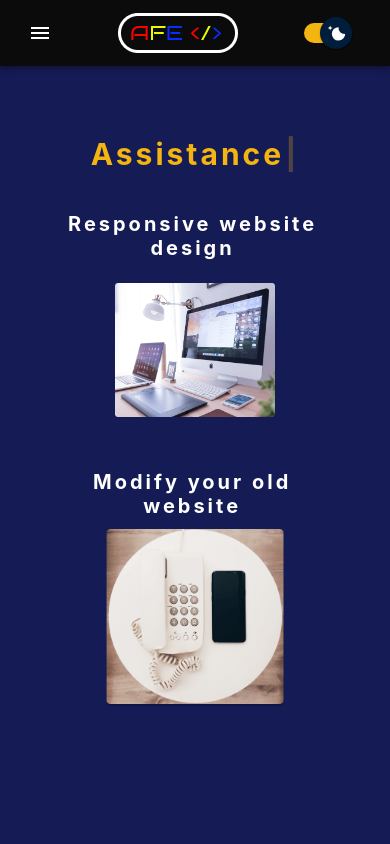
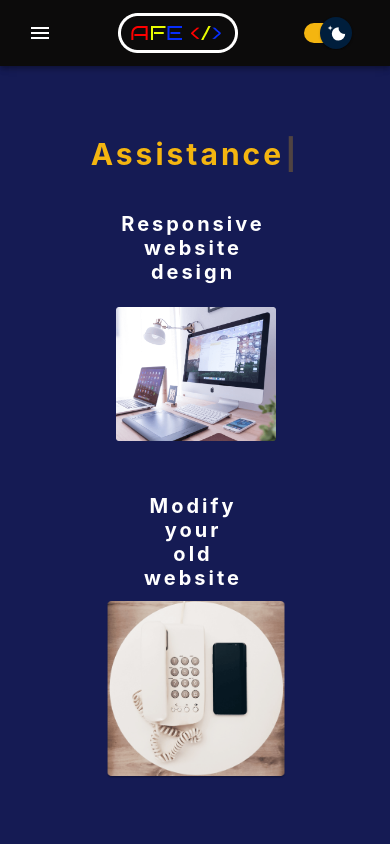
Before and after one commit to Adrian-Edu/best-web-design, a React (Create React App) app: page /services in a window 390 px wide. Shown: the top 844 px of the page. Built offline with nearby package versions, Linux system fonts and the light colour scheme.

Commit message:
modificari service page css

```diff
--- a/src/pages/not-found/NotFound.jsx
+++ b/src/pages/not-found/NotFound.jsx
@@ -11,7 +11,7 @@ function NotFound(props) {
   function RedirectExample() {
     useEffect(() => {
       const timeout = setTimeout(() => {
-        window.location.replace("https://bestwebdesign.ro/");
+        window.location.replace("https://adrian-edu.vercel.app/");
       }, 5000);
       return () => clearTimeout(timeout);
     }, []);
--- a/src/pages/services-page/Services.css
+++ b/src/pages/services-page/Services.css
@@ -12,12 +12,13 @@
 .first2-fourtpage {
   display: flex;
   flex-direction: column;
+  width: 50%;
 }
 
 .second2-fourtpage {
   display: flex;
   flex-direction: column;
-  padding-left: 80px;
+  width: 50%;
 }
 
 h6 {
@@ -35,6 +36,7 @@ h6 {
   font-weight: 700;
   margin-bottom: 30px;
   letter-spacing: 3px;
+  padding: 0 60px;
 }
 
 .oldnew-image {
@@ -193,6 +195,6 @@ h6 {
   }
 
   .services-page-height {
-    height: 110vh;
+    height: 120vh;
   }
 }
--- a/src/pages/services-page/Services.jsx
+++ b/src/pages/services-page/Services.jsx
@@ -26,13 +26,13 @@ function Services(props) {
       <div className="fourt-container">
         <div className="first2-fourtpage  animate__animated animate__backInLeft">
           <p className="h7" style={{ color: `${props.textColor}` }}>
-            Responsive website <br /> design
+            Responsive website design
           </p>
           <img src={desktopul} className="desktop-image" alt="dekstop img" />
         </div>
         <div className="second2-fourtpage  animate__animated animate__backInRight">
           <p className="h7" style={{ color: `${props.textColor}` }}>
-            Modify your old <br /> website
+            Modify your old website
           </p>
           <img src={oldnew} className="oldnew-image" alt="oldnew img" />
         </div>
```
